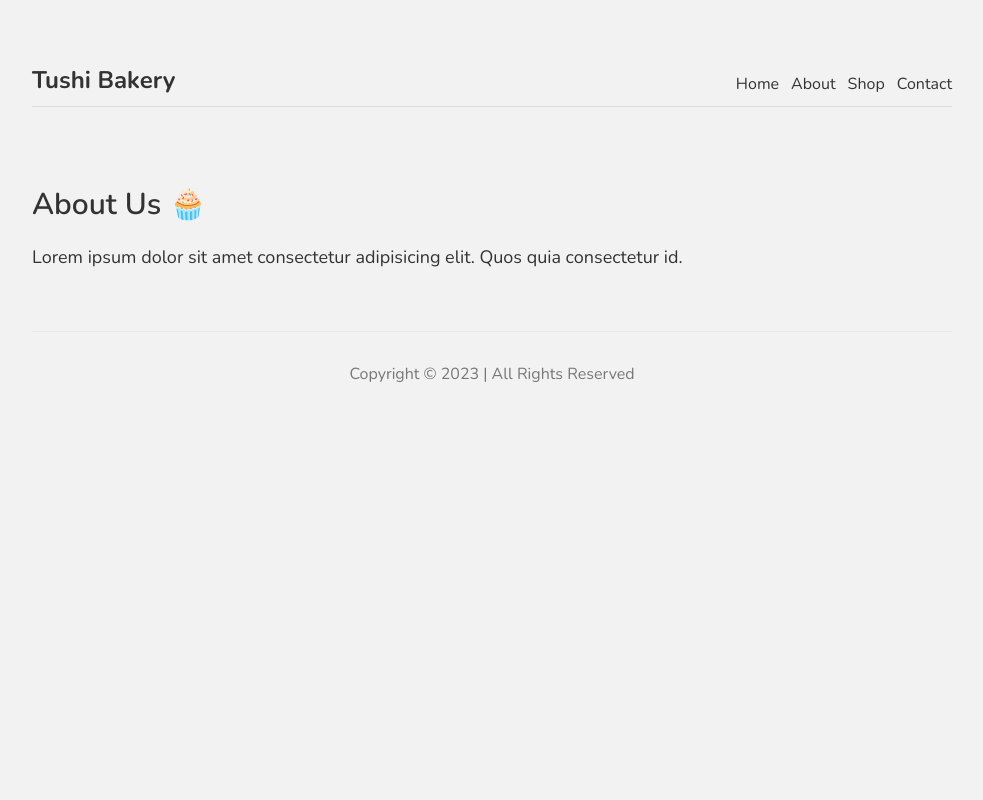
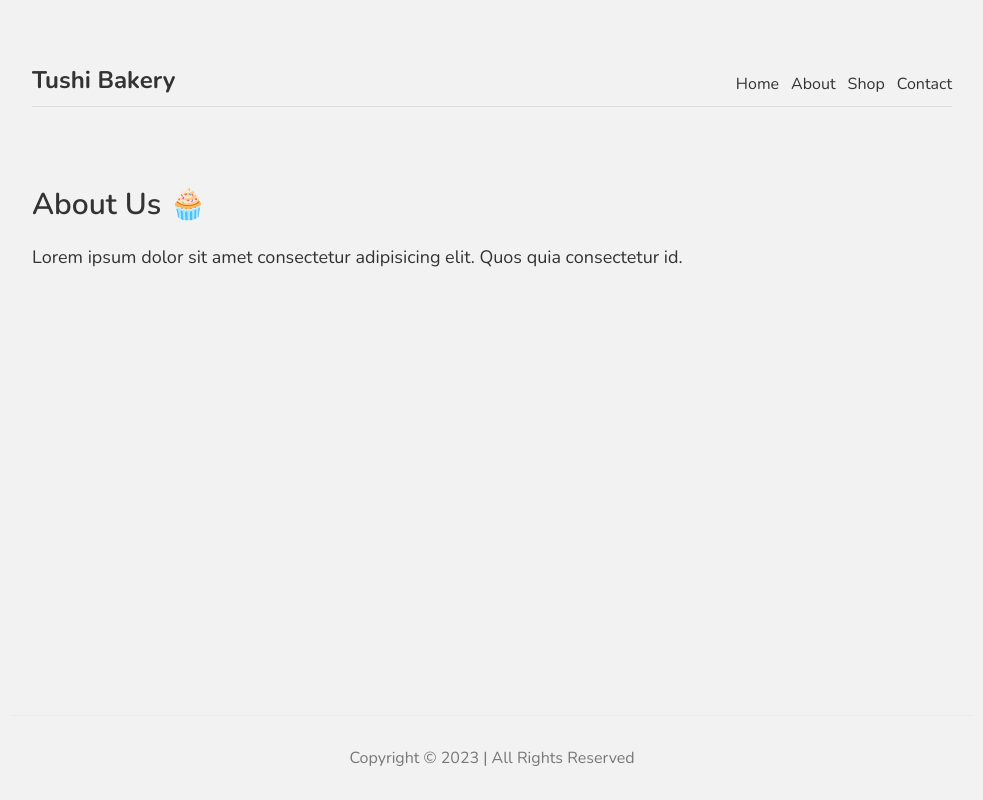
Before and after one commit to malviyaHimanshu/tushi-bakery, a Next.js app: page /about in a window 1280 px wide. Shown: the whole page, without its empty margins (148-1131 px from the left). Built offline with nearby package versions, Linux system fonts and the light colour scheme.

Commit message:
🎨 change page layout

```diff
--- a/styles/globals.css
+++ b/styles/globals.css
@@ -24,6 +24,16 @@ a {
   max-width: 960px;
   margin: 0 auto;
   padding: 20px;
+  min-height: 100vh;
+  position: relative;
+}
+
+Footer {
+  position: absolute;
+  left: 0;
+  bottom: 0;
+  width: 100%;
+
 }
 
 nav {
```
